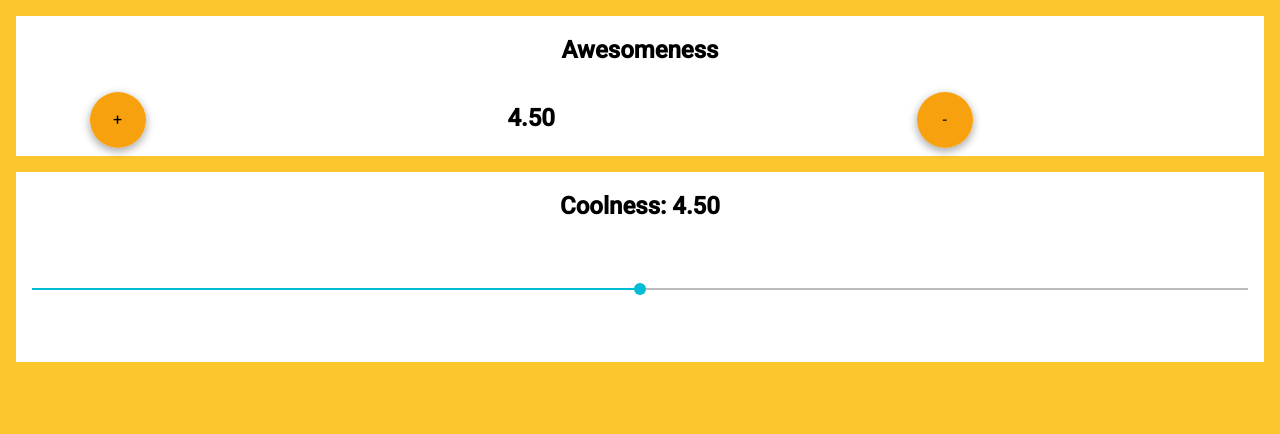
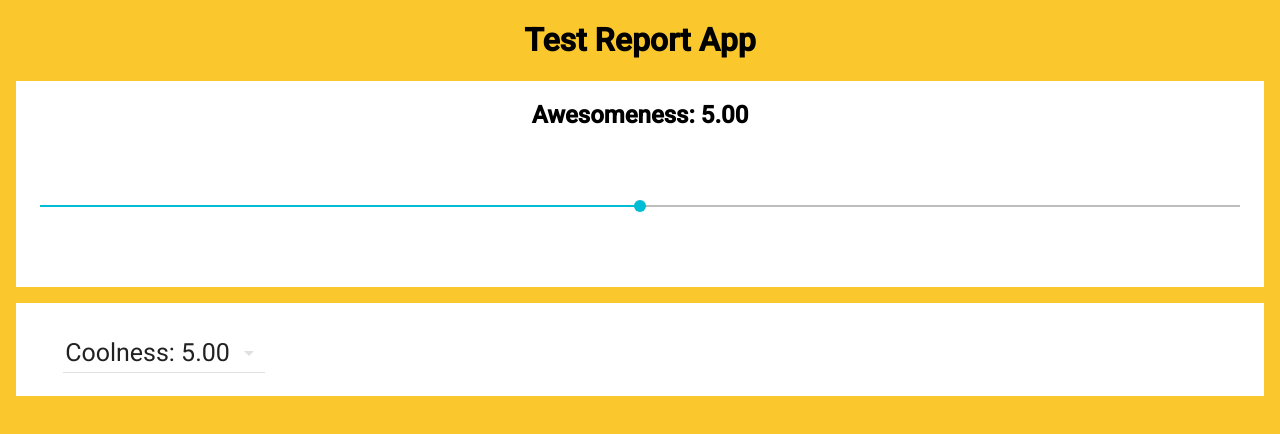
Before and after one commit to matsad3547/engineering-report-app, a React app: page / in a window 1280 px wide. Shown: the top 434 px of the page. Built offline with nearby package versions, Linux system fonts and the light colour scheme; what react-tap-event-plugin would draw is missing.

Commit message:
feat(core) Build drop down slider input element

```diff
--- a/src/App.css
+++ b/src/App.css
@@ -15,8 +15,9 @@
 .slider {
   display: inline-block;
   width: 100%;
-  padding: 1em;
-  margin: 0;
+  text-align: center;
+  padding: .5em;
+  margin: 1em;
 }
 
 .valueDisplay {
@@ -31,3 +32,8 @@
   padding: .5em;
   text-align: center;
 }
+
+.dropDownMenu {
+  text-align: center;
+  font-size: 50px;
+}
--- a/src/App.js
+++ b/src/App.js
@@ -1,10 +1,14 @@
 import React from 'react';
 import { connect } from 'react-redux'
+import { changeVal } from './actions'
+import { initVal } from './reducers'
 import './App.css';
-import { changeVal } from './actions'
 import MuiThemeProvider from 'material-ui/styles/MuiThemeProvider'
-import FloatingActionButton from 'material-ui/FloatingActionButton'
+
 import Slider from 'material-ui/Slider'
+
+import DropDownMenu from 'material-ui/DropDownMenu'
+import MenuItem from 'material-ui/MenuItem'
 
 const getCurrentState = state => state
 
@@ -16,20 +20,22 @@ let App = (state) => {
   // console.log(keys.sort());
 
   return (
-    <div>
+    <div className="reportInput">
+      <div className="title">
+        <h1>Test Report App</h1>
+      </div>
       <MuiThemeProvider>
-        <Buttons
+        <SliderInput
           id={keys[0]}
           name={metricValues[keys[0]].name}
           value={metricValues[keys[0]].val}
           />
       </MuiThemeProvider>
       <MuiThemeProvider>
-        <SliderInput
+        <DropDownSliderInput
           id={keys[1]}
           name={metricValues[keys[1]].name}
           value={metricValues[keys[1]].val}
-
           />
       </MuiThemeProvider>
     </div>
@@ -40,62 +46,11 @@ App = connect(getCurrentState)(App)
 
 export default App;
 
-let Buttons = ({ dispatch, id, name, value }) => {
-
-  const onIncrement = e => {
-    e.preventDefault()
-    let output = {
-      id,
-      val: value + 0.25,
-      name,
-    }
-    dispatch(changeVal(output))
-  }
-
-  const onDecrement = e => {
-    e.preventDefault()
-    let output = {
-      id,
-      val: value - 0.25,
-      name,
-    }
-    dispatch(changeVal(output))
-  }
-
-
-  return (
-    <div className="input">
-      <div className="metricName">
-        <h2>{name}</h2>
-      </div>
-      <div className="button">
-        <FloatingActionButton
-          onClick={onIncrement}
-          backgroundColor='#F6A10D'>
-          +
-        </FloatingActionButton>
-      </div>
-      <div className="valueDisplay">
-        <h2>{value.toFixed(2)}</h2>
-      </div>
-      <div className="button">
-        <FloatingActionButton
-          onClick={onDecrement}
-          backgroundColor='#F6A10D'>
-          -
-        </FloatingActionButton>
-      </div>
-    </div>
-  )
-}
-
-Buttons = connect()(Buttons)
-
 let SliderInput = ({ dispatch, id, name, value }) => {
 
   const onChange = (e, input) => {
     e.preventDefault()
-    console.log('on change value:', input);
+    // console.log('on change value:', input);
     let output = {
       id,
       val: input,
@@ -112,8 +67,9 @@ let SliderInput = ({ dispatch, id, name, value }) => {
       <Slider
         className="slider"
         step={0.25}
+        min={1}
         max={9}
-        defaultValue={4.5}
+        defaultValue={initVal}
         onChange={onChange}
         />
     </div>
@@ -121,3 +77,61 @@ let SliderInput = ({ dispatch, id, name, value }) => {
 }
 
 SliderInput = connect()(SliderInput)
+
+let DropDownSliderInput = ({ dispatch, id, name, value }) => {
+
+  const onChange = (e, input) => {
+    e.preventDefault()
+    // console.log('on change value:', input);
+    let output = {
+      id,
+      val: input,
+      name,
+    }
+    dispatch(changeVal(output))
+  }
+
+  const styles = {
+    label: {
+      fontSize: 25,
+    },
+    menuItem: {
+      height: 50,
+      backgroundColor: '#333',
+    },
+    menu: {
+      width: 250,
+
+    }
+  }
+
+  return (
+    <div className="input">
+      <DropDownMenu
+        value={1}
+        autoWidth={false}
+        className="slider"
+        labelStyle={styles.label}
+        menuStyle={styles.menu}
+        style={styles.menu}
+        >
+        <MenuItem
+          value={1}
+          primaryText={ name +': ' + value.toFixed(2)}
+          menuItemStyle={styles.menuItem}
+          className="dropDownMenu"><strong>
+          <Slider
+            step={0.25}
+            min={1}
+            max={9}
+            defaultValue={initVal}
+            onChange={onChange}
+            />
+          </strong>
+        </MenuItem>
+      </DropDownMenu>
+    </div>
+  )
+}
+
+DropDownSliderInput = connect()(DropDownSliderInput)
--- a/src/index.css
+++ b/src/index.css
@@ -1,6 +1,16 @@
+@include responsive-font(5vw, 35px, 150px, 50px);
+
+@-ms-viewport{
+  width: device-width;
+}
+
 body {
   margin: 0;
   padding: 0;
   font-family: 'Roboto', sans-serif;
   background-color: #FAC72D;
 }
+
+.title {
+  text-align: center;
+}
--- a/src/reducers/index.js
+++ b/src/reducers/index.js
@@ -1,6 +1,6 @@
 import { combineReducers } from 'redux'
 
-const initVal = 4.5
+export const initVal = 5
 
 const metricNames = ['Awesomeness', 'Coolness']
 //
```
Also changed, not shown: src/containers/Buttons.js (added, +61 -0 lines).
